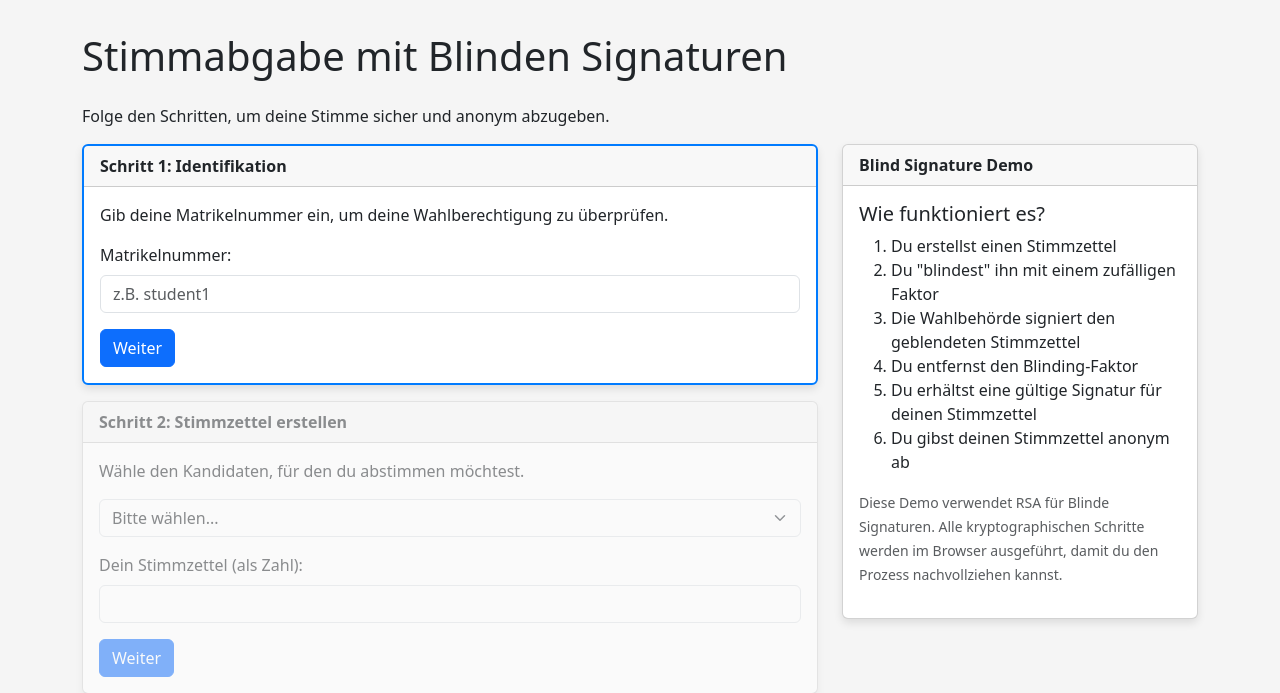
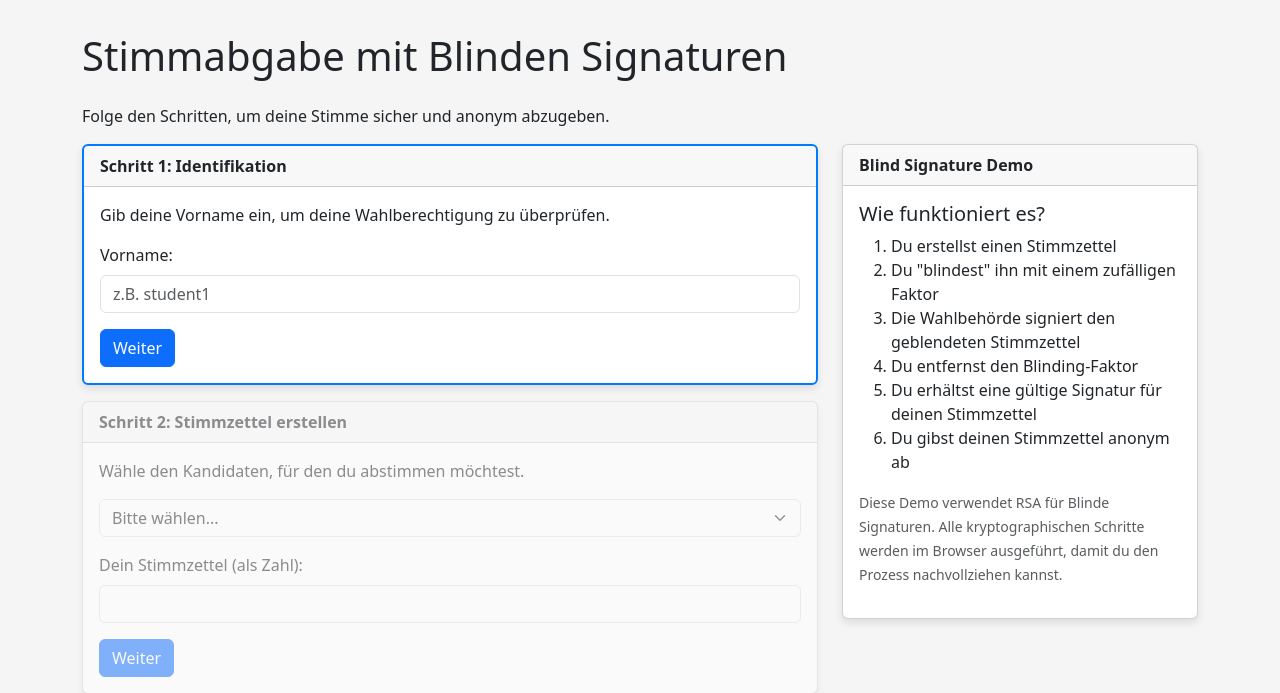
Before and after one commit to schniti269/BlindeSignaturenZurWahl, a FastAPI app: template app/templates/vote.html in a window 1280 px wide. Shown: the top 693 px of the page. Run offline with FastAPI, Linux system fonts and the light colour scheme; the template is opened without the code that fills it, so the values that code supplies are empty; parts of the project's set-up code (start-up, migrations or seed data) failed here and were passed over; some libraries are stand-ins or nearby versions.

Commit message:
- Refactored main.py to parse VOTING_STUDENTS and CANDIDATES from comma-separated strings into lists for improved data handling. - Updated error messages to clarify that VOTING_STUDENTS and CANDIDATES must be lists, enhancing validation feedback. - Modified voting.js and vote.html to change references from "Matrikelnummer" to "Vorname" for better user clarity. - Self-critique: While the changes enhance user experience and data handling, additional unit tests are necessary to ensure no unintended side effects were introduced.

```diff
--- a/app/main.py
+++ b/app/main.py
@@ -25,14 +25,19 @@ def load_env_var(name, default=None):
 
 try:
     COURSE_NAME = load_env_var("COURSE_NAME")
-    VOTING_STUDENTS = json.loads(load_env_var("VOTING_STUDENTS"))
-    CANDIDATES = json.loads(load_env_var("CANDIDATES"))
+
+    # Parse comma-separated strings into lists
+    voting_students_str = load_env_var("VOTING_STUDENTS")
+    VOTING_STUDENTS = [s.strip() for s in voting_students_str.split(",")]
+
+    candidates_str = load_env_var("CANDIDATES")
+    CANDIDATES = [s.strip() for s in candidates_str.split(",")]
 
     # Validate the loaded data
     if not isinstance(VOTING_STUDENTS, list):
-        raise ValueError("VOTING_STUDENTS must be a JSON array")
+        raise ValueError("VOTING_STUDENTS must be a list")
     if not isinstance(CANDIDATES, list):
-        raise ValueError("CANDIDATES must be a JSON array")
+        raise ValueError("CANDIDATES must be a list")
     if not CANDIDATES:
         raise ValueError("CANDIDATES cannot be empty")
 except Exception as e:
--- a/app/static/js/voting.js
+++ b/app/static/js/voting.js
@@ -127,7 +127,7 @@ function setupEventListeners() {
         studentId = document.getElementById('student-id').value.trim();
 
         if (!studentId) {
-            alert('Bitte gib deine Matrikelnummer ein.');
+            alert('Bitte gib deine Vorname ein.');
             return;
         }
 
--- a/app/templates/vote.html
+++ b/app/templates/vote.html
@@ -49,9 +49,9 @@
                         Schritt 1: Identifikation
                     </div>
                     <div class="card-body">
-                        <p>Gib deine Matrikelnummer ein, um deine Wahlberechtigung zu überprüfen.</p>
+                        <p>Gib deine Vorname ein, um deine Wahlberechtigung zu überprüfen.</p>
                         <div class="mb-3">
-                            <label for="student-id" class="form-label">Matrikelnummer:</label>
+                            <label for="student-id" class="form-label">Vorname:</label>
                             <input type="text" class="form-control" id="student-id" placeholder="z.B. student1">
                         </div>
                         <button class="btn btn-primary" id="btn-step1">Weiter</button>
```
